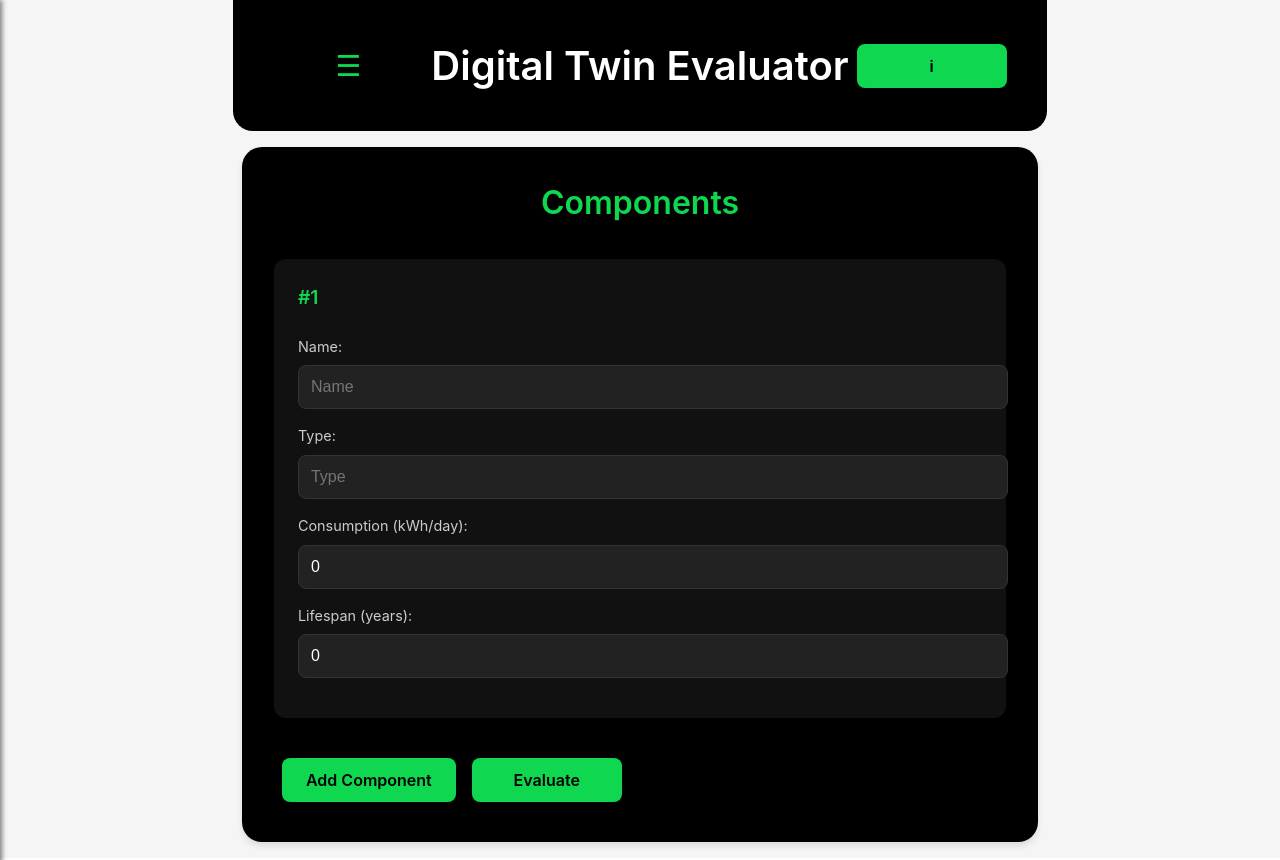
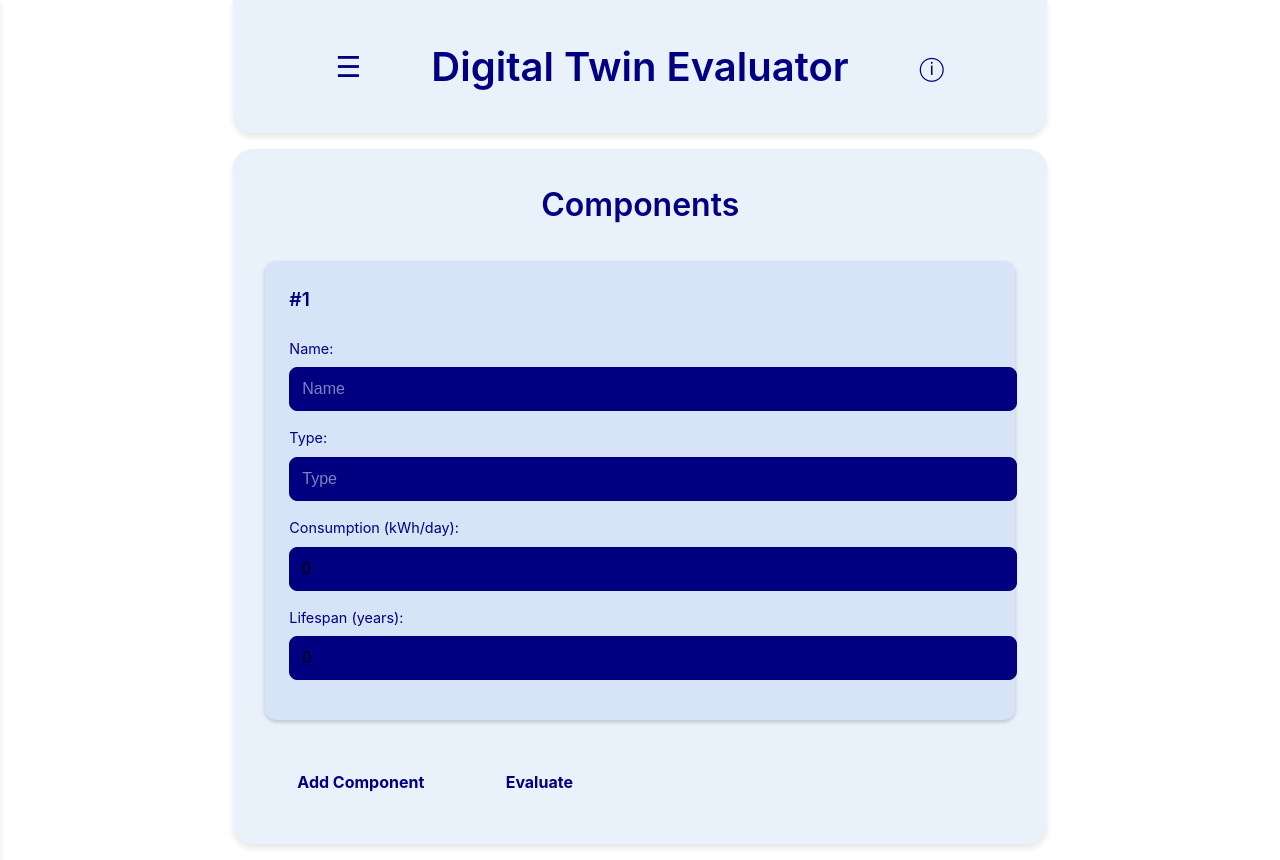
Before and after one commit to eucinovacaoportugal/CTDT-D, a React (Vite) app in the folder frontend/: page / in a window 1280 px wide. Built offline with nearby package versions, Linux system fonts and the light colour scheme.

Commit message:
interface

```diff
--- a/frontend/src/App.css
+++ b/frontend/src/App.css
@@ -1,7 +1,7 @@
 body {
   font-family: 'Inter', sans-serif;
-  background-color: #f5f5f5;
-  color: #fff;
+  background-color: white;
+  color: #000080;
   margin: 0;
   padding: 0;
   min-height: 100vh;
@@ -19,20 +19,21 @@ header {
   display: flex;
   justify-content: space-between;
   align-items: center;
-  background-color: #000;
+  background-color: #E9F1FA;
   padding: 2rem;
-  color: #fff;
+  color: #000080;
   width: 100%;
   max-width: 1500px;
   box-sizing: border-box;
   border-bottom-left-radius: 20px;
   border-bottom-right-radius: 20px;
   margin: 0 auto;
+  box-shadow: 0 4px 6px rgba(0, 0, 0, 0.1);
 }
 
 .toggle-btn {
   background-color: transparent;
-  color: #0fd850;
+  color: #000080;
   padding: 0.5rem;
   width: auto;
   font-size: 1.8rem;
@@ -43,7 +44,7 @@ header {
 }
 
 .toggle-btn:hover {
-  color: #1acb70;
+  color: #000080;
   background-color: transparent;
 }
 
@@ -63,7 +64,7 @@ header h1 {
 form h2, .results h2 {
   font-size: 2rem;
   margin: 0 0 2rem;
-  color: #0fd850;
+  color: #000080;
   text-align: center;
   font-weight: 600;
 }
@@ -72,12 +73,12 @@ form h2, .results h2 {
   position: fixed;
   left: 0;
   top: 0;
-  width: 300px;
+  width: 250px;
   height: 100%;
-  background-color: #111;
-  color: #fff;
+  background-color: #E9F1FA;
+  color: #000080;
   padding: 4rem 1rem 1rem;
-  box-shadow: 2px 0 5px rgba(0, 0, 0, 0.5);
+  box-shadow: 0 4px 6px rgba(0, 0, 0, 0.1);
   transform: translateX(-100%);
   transition: transform 0.3s ease;
   z-index: 999;
@@ -89,7 +90,7 @@ form h2, .results h2 {
 
 .sidebar h2 {
   margin: 0 0 1rem;
-  color: #0fd850;
+  color: #000080;
 }
 
 .sidebar ul {
@@ -101,31 +102,31 @@ form h2, .results h2 {
 .sidebar li {
   margin: 0.5rem 0;
   padding: 0.75rem;
-  background: #222;
+  background: #d7e3f7;
   border-radius: 8px;
   font-size: 0.9rem;
 }
 
 form {
-  background: #000;
+  background: #E9F1FA;
   padding: 2rem;
   margin: 1rem auto;
   border-radius: 20px;
   box-shadow: 0 4px 6px rgba(0, 0, 0, 0.1);
-  max-width: 800px;
-  width: 90%;
+  max-width: 750px;
+  width: 100%;
 }
 
 .component-group {
   margin-bottom: 2rem;
   padding: 1.5rem;
   border-radius: 12px;
-  background-color: #111;
+  background-color: #d7e3f7;
   box-shadow: 0 2px 4px rgba(0, 0, 0, 0.2);
 }
 
 .component-group h3 {
-  color: #0fd850;
+  color: #000080;
   margin: 0 0 1.5rem;
   font-weight: 600;
   font-size: 1.2rem;
@@ -134,7 +135,7 @@ form {
 label {
   display: block;
   margin-bottom: 0.5rem;
-  color: #ccc;
+  color: #000080;
   text-align: left;
   font-size: 0.9rem;
 }
@@ -145,34 +146,38 @@ input, select {
   padding: 0.75rem;
   font-size: 1rem;
   border-radius: 8px;
-  border: 1px solid #333;
-  background-color: #222;
-  color: #fff;
+  border: 1px solid #000080;
+  background-color: #000080;
   transition: all 0.3s ease;
+}
+
+input::placeholder {
+  color: white;
+  opacity: 0.5;
 }
 
 input:focus, select:focus {
   outline: none;
-  border-color: #0fd850;
+  border-color: #000080;
   box-shadow: 0 0 0 2px rgba(15, 216, 80, 0.2);
 }
 
 button {
-  background-color: #0fd850;
-  color: #000;
-  font-weight: 600;
+  background-color: transparent;
+  color: #000080;
+  font-weight: 8000;
+  font-weight: bold;
   padding: 0.75rem 1.5rem;
   border: none;
   border-radius: 8px;
   cursor: pointer;
   transition: all 0.3s ease;
   margin: 0.5rem;
-  width: auto;
   min-width: 150px;
 }
 
 button:hover {
-  background-color: #1acb70;
+  background-color: transparent;
   transform: translateY(-1px);
 }
 
@@ -183,16 +188,16 @@ button:focus {
 .results {
   margin: 1rem auto 2rem;
   padding: 2rem;
-  background: #000;
+  background: #E9F1FA;
   border-radius: 20px;
   box-shadow: 0 4px 6px rgba(0, 0, 0, 0.1);
-  width: 90%;
-  max-width: 800px;
+  max-width: 750px;
+  width: 100%;
 }
 
 .results h3 {
   font-size: 1.4rem;
-  color: #0fd850;
+  color: #000080;
   margin: 1.5rem 0 1rem;
 }
 
@@ -200,9 +205,9 @@ button:focus {
   font-size: 1rem;
   margin: 0.75rem 0;
   padding: 0.5rem;
-  background: #111;
+  background: #d7e3f7;
   border-radius: 8px;
-  color: #fff;
+  color: #000080;
 }
 
 .popup-overlay {
@@ -220,7 +225,7 @@ button:focus {
 }
 
 .popup-content {
-  background: #111;
+  background: #E9F1FA;
   padding: 2rem;
   border-radius: 20px;
   width: 80%;
@@ -229,17 +234,17 @@ button:focus {
   overflow-y: auto;
   position: relative;
   box-shadow: 0 4px 6px rgba(0, 0, 0, 0.1);
-  color: #fff;
+  color: #000080;
 }
 
 .popup-content h2 {
-  color: #0fd850;
+  color: #000080;
   text-align: center;
   margin-bottom: 1.5rem;
 }
 
 .popup-content h3 {
-  color: #0fd850;
+  color: #000080;
   margin-top: 1.5rem;
   margin-bottom: 1rem;
 }
@@ -256,7 +261,7 @@ button:focus {
   border-radius: 8px;
   padding: 1rem 1.5rem;
   list-style-type: disc;
-  color: #ccc;
+  color: #000080;
 }
 
 .close-btn {
@@ -264,7 +269,7 @@ button:focus {
   top: 1rem;
   right: 1rem;
   background: transparent;
-  color: #0fd850;
+  color: #000080;
   border: none;
   font-size: 1.5rem;
   cursor: pointer;
@@ -272,7 +277,7 @@ button:focus {
 }
 
 .close-btn:hover {
-  color: #1acb70;
+  color: #000080;
 }
 
 @media screen and (max-width: 390px) {
--- a/frontend/src/App.tsx
+++ b/frontend/src/App.tsx
@@ -24,7 +24,7 @@ function App() {
   const componentDetails = [
     {
       type: "Wearable Sensors",
-      description: "Typically low-power devices using microcontrollers and specialized energy-efficient sensors, advanced designs use Bluetooth Low Energy (BLE) to minimize power drain."
+      description: "Typically low-power devices using microcontrollers and specialized energy-efficient sensors, advanced designs use Bluetooth Low Energy to minimize power drain."
     },
     {
       type: "3D Motion Capture Systems",
@@ -106,7 +106,7 @@ function App() {
           {sidebarOpen ? '☰' : '☰'}
         </button>
         <h1>Digital Twin Evaluator</h1>
-        <button className="info-btn" onClick={togglePopup}>i</button>
+        <button className="info-btn" onClick={togglePopup} style={{ fontSize: '1.5rem', fontWeight: 'bold' }}>ⓘ</button>
       </header>
       <div className={`sidebar ${sidebarOpen ? 'open' : ''}`}>
         <h2>History</h2>
@@ -123,14 +123,16 @@ function App() {
       {popupOpen && (
         <div className="popup-overlay">
           <div className="popup-content">
-            <h2>Component Overview</h2>
+            <div className="popup-header">
+              <h2>Component Overview</h2>
+              <button className="close-btn" onClick={togglePopup}>✕</button>
+            </div>
             {componentDetails.map((detail, index) => (
               <div key={index}>
                 <h3>{detail.type}</h3>
                 <p>{detail.description}</p>
               </div>
             ))}
-            <button onClick={togglePopup}>x</button>
           </div>
         </div>
       )}
```
